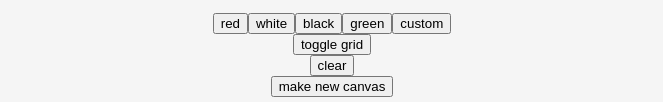
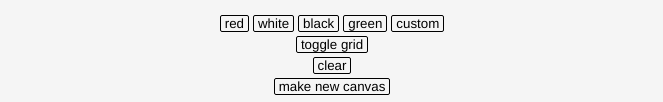
Before and after one commit to huzefazaheer/etch-a-sketch, a plain HTML site: page index.html in a window 1280 px wide. Shown: the part 750-852 px from the top of the page, without its empty margins (308-971 px from the left). Drawn offline with Linux system fonts and the light colour scheme.

Commit message:
Updated CSS

```diff
--- a/style.css
+++ b/style.css
@@ -35,4 +35,11 @@ h1 {
 }
 
 button {
+  background-color: whitesmoke;
+  border: 1px solid black;
+  margin: 2px;
+  border-radius: 2px;
+  padding: 0 4px;
+  text-align: center;
+  font-family: Helvetica, sans-serif;
 }
```
